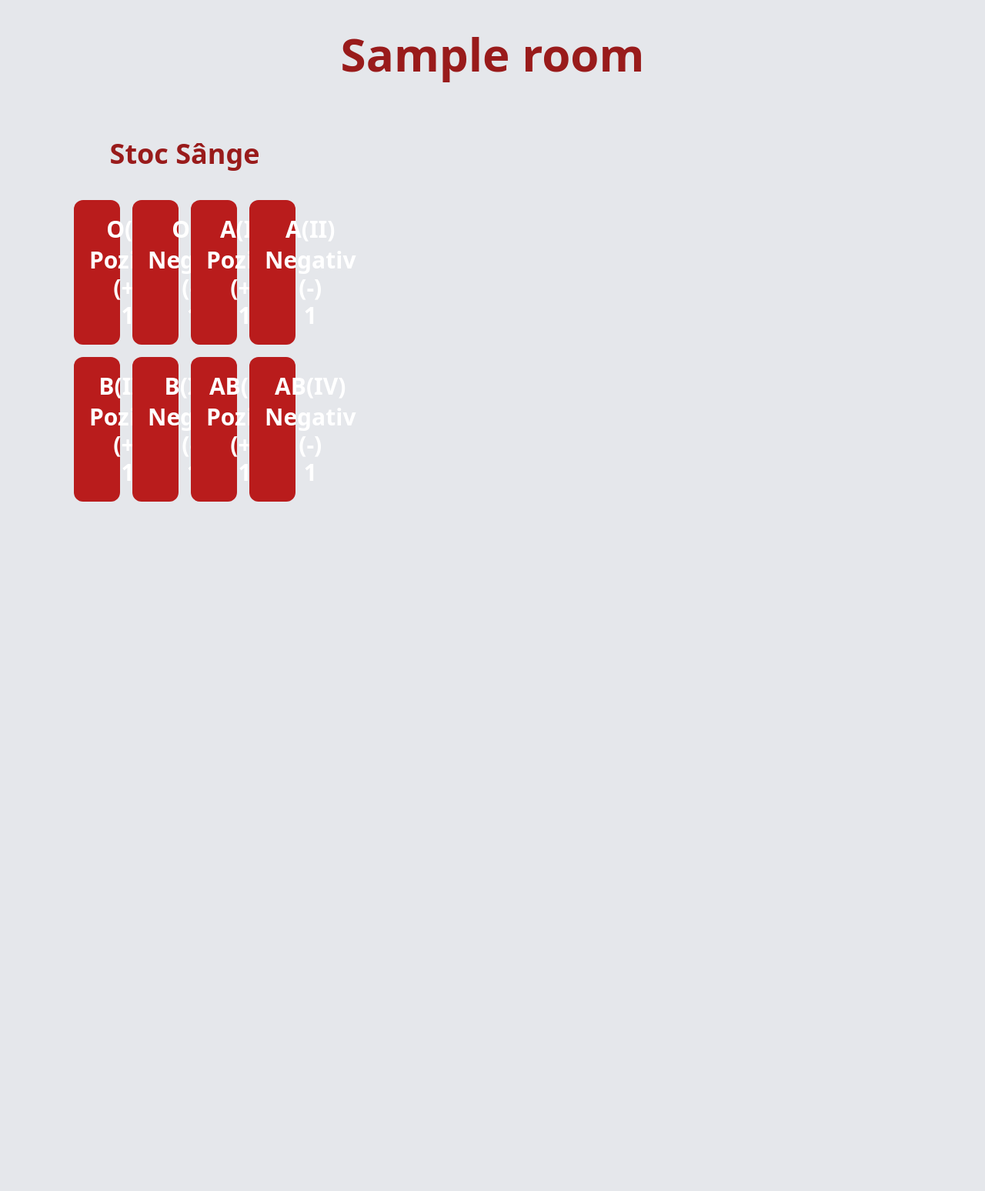
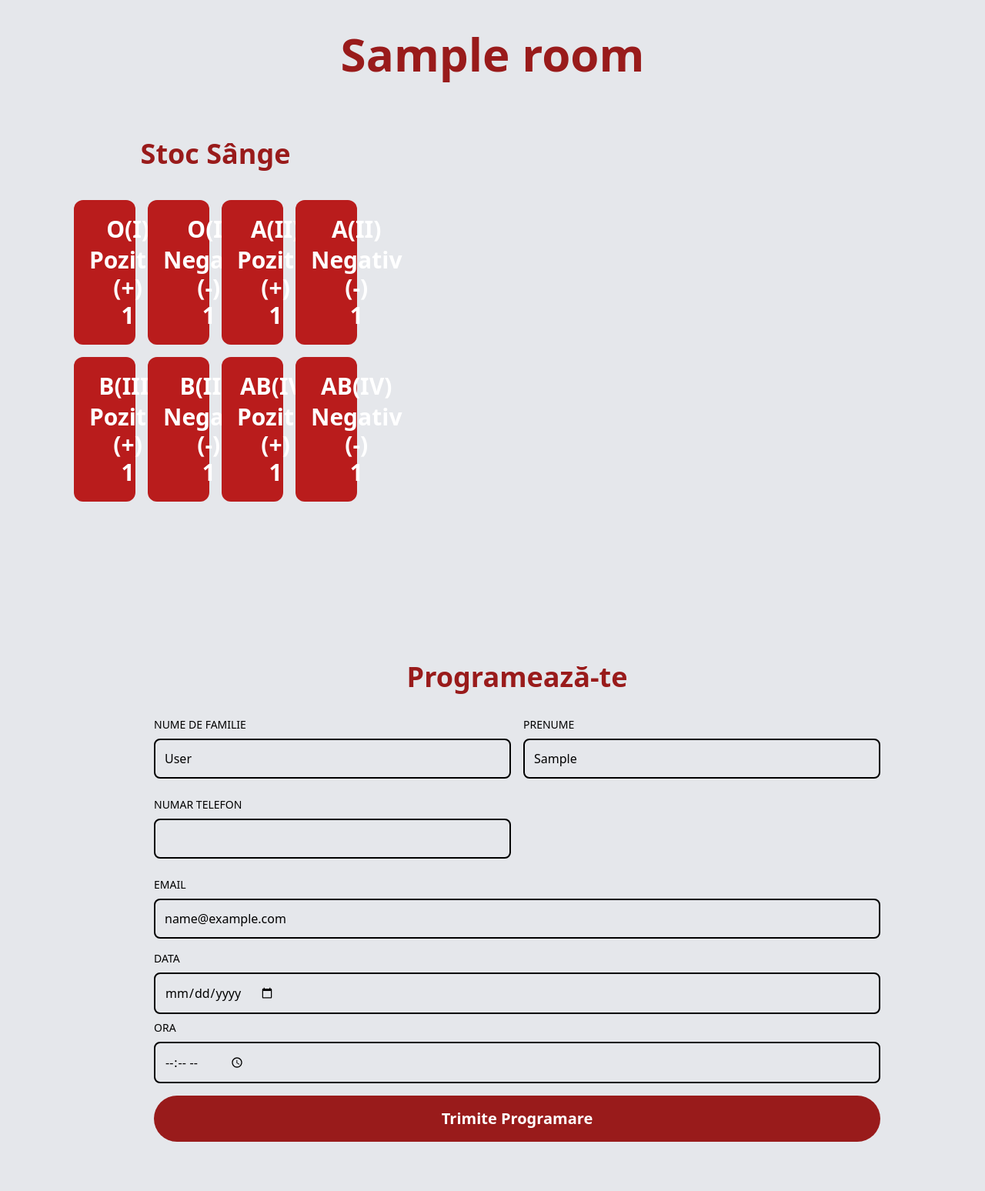
Before and after one commit to MDGcode/Blood, a Django app: a page that uses roomchat/room/templates/room/room.html in a window 1280 px wide. Shown: the part 100-1648 px from the top of the page at 77% size. Before the commit the page ends 752 px from the top, so only its background shows below. Run offline with Django 5.2, Linux system fonts and the light colour scheme; a user stored in the database is signed in; tables that the repository leaves empty hold one stand-in row (values such as "Sample post"); some libraries are stand-ins or nearby versions.

Commit message:
added scheduling

```diff
--- a/roomchat/room/models.py
+++ b/roomchat/room/models.py
@@ -5,6 +5,7 @@
     name = models.CharField(max_length=255)
     slug = models.SlugField(unique=True)
     maps_link = models.CharField(max_length=500, default='https://www.google.com/maps/embed?pb=!1m18!1m12!1m3!1d91160.57954789397!2d26.012237353149633!3d44.437918701576166!2m3!1f0!2f0!3f0!3m2!1i1024!2i768!4f13.1!3m3!1m2!1s0x40b1f93abf3cad4f%3A0xac0632e37c9ca628!2sBucure%C8%99ti!5e0!3m2!1sro!2sro!4v1704033346511!5m2!1sro!2sro')
+    getformio_link = models.CharField(max_length=500, default='https://getform.io/f/1d572e0e-f9aa-4867-b9a5-aa272944480f')
     Opositive = models.IntegerField(blank=True, null=True)
     Onegative = models.IntegerField(blank=True, null=True)
     Apositive = models.IntegerField(blank=True, null=True)
--- a/roomchat/room/templates/room/room.html
+++ b/roomchat/room/templates/room/room.html
@@ -89,8 +89,8 @@
   <div>
     <iframe
       src="{{ room.maps_link }}"
-      width="800"
-      class="hidden md:block rounded-lg border"
+      width="700"
+      class="hidden md:block rounded-lg border ml-5"
       height="600"
       style="border: 0"
       allowfullscreen=""
@@ -112,4 +112,80 @@
   </div>
 </div>
 
+<div id="contact" class="max-w-[1040px] m-auto md:pl-20 p-4 py-16">
+  <h1 class="py-4 text-4xl font-bold text-center text-red-800">
+    Programează-te
+  </h1>
+  <form
+    action="{{room.getformio_link}}"
+    method="POST"
+    enctype="multipart/form-data"
+  >
+    <div class="grid md:grid-cols-2 gap-4 w-full py-2">
+      <div class="flex flex-col text-black">
+        <label class="uppercase text-sm py-2">Nume de familie</label>
+        <input
+          class="border-2 rounded-lg p-3 border-black flex bg-transparent"
+          type="text"
+          name="last_name"
+          value="{{user.last_name}}"
+        />
+      </div>
+      <div class="flex flex-col text-black">
+        <label class="uppercase text-sm py-2">Prenume</label>
+        <input
+          class="border-2 rounded-lg p-3 border-black flex bg-transparent"
+          type="text"
+          name="first_name"
+          value="{{user.first_name}}"
+        />
+      </div>
+      <div class="flex flex-col text-black">
+        <label class="uppercase text-sm py-2"> Numar telefon </label>
+        <input
+          class="border-2 rounded-lg p-3 border-black flex bg-transparent"
+          type="text"
+          name="phone"
+        />
+      </div>
+    </div>
+    <div class="flex flex-col py-2 text-black">
+      <label class="uppercase text-sm py-2">Email</label>
+      <input
+        class="border-2 rounded-lg p-3 border-black flex bg-transparent"
+        type="email"
+        name="email"
+        value="{{user.email}}"
+      />
+    </div>
+    <div class="flex flex-col text-black">
+      <label class="uppercase text-sm py-2">Data</label>
+      <input
+        class="border-2 rounded-lg p-3 border-black flex bg-transparent"
+        type="date"
+        name="appointment_date"
+      />
+    </div>
+    <div class="flex flex-col text-black">
+      <label class="uppercase text-sm py-2">Ora</label>
+      <input
+        type="time"
+        class="border-2 rounded-lg p-3 border-black flex bg-transparent"
+        name="appointment_time"
+        min="7:30"
+        max="14:00"
+        step="1800"
+        required
+      />
+      <span class="validity"></span>
+    </div>
+
+    <button
+      class="bg-red-800 text-white font-semibold mt-4 w-full p-4 rounded-full text-xl hover:opacity-80 transition duration-300"
+    >
+      Trimite Programare
+    </button>
+  </form>
+</div>
+
 {% endblock %}
```
Also changed, not shown: roomchat/room/migrations/0004_room_getformio_link.py (added).
